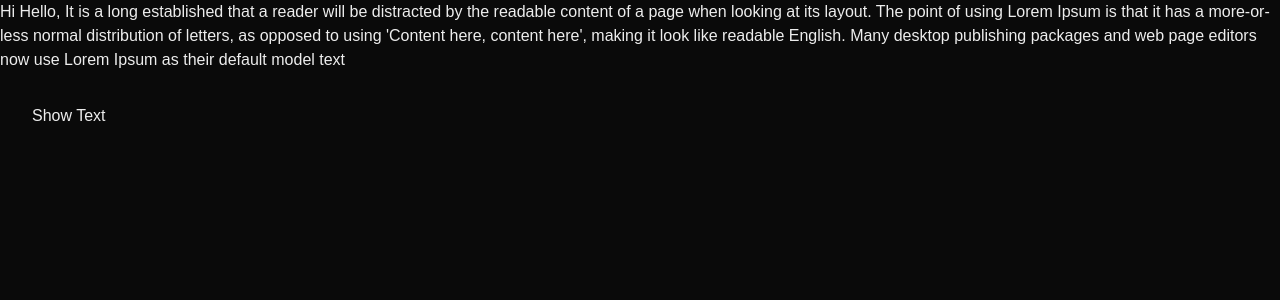
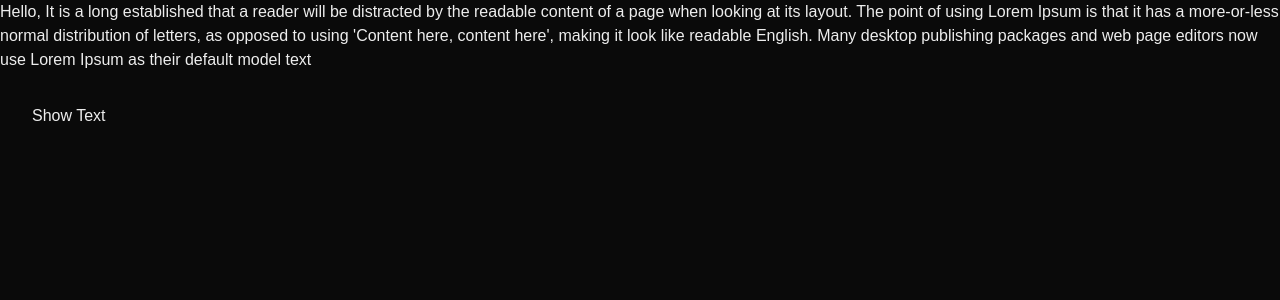
Before and after one commit to anuragsharan/nextjs-husky, a Next.js app: page / in a window 1280 px wide. Shown: the top 300 px of the page. Built offline with nearby package versions, Linux system fonts and the light colour scheme.

Commit message:
fix: unit test again

```diff
--- a/app/page.tsx
+++ b/app/page.tsx
@@ -4,7 +4,7 @@ import Text from "./components/Text";
 export default function Home() {
   return (
     <>
-      <Text text="Hi Hello, It is a long established that a reader will be distracted by the readable content of a page when looking at its layout. The point of using Lorem Ipsum is that it has a more-or-less normal distribution of letters, as opposed to using 'Content here, content here', making it look like readable English. Many desktop publishing packages and web page editors now use Lorem Ipsum as their default model text" />
+      <Text text="Hello, It is a long established that a reader will be distracted by the readable content of a page when looking at its layout. The point of using Lorem Ipsum is that it has a more-or-less normal distribution of letters, as opposed to using 'Content here, content here', making it look like readable English. Many desktop publishing packages and web page editors now use Lorem Ipsum as their default model text" />
       <Button />
     </>
   );
```
